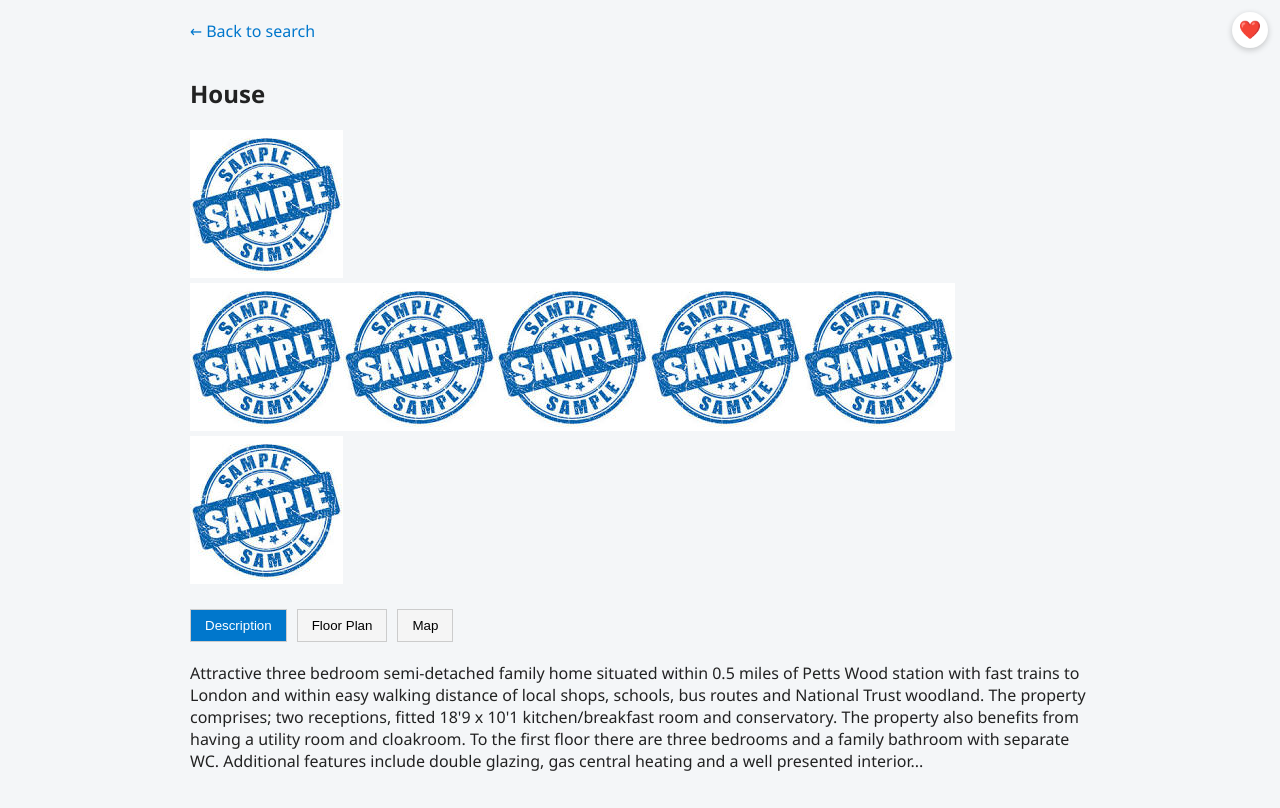
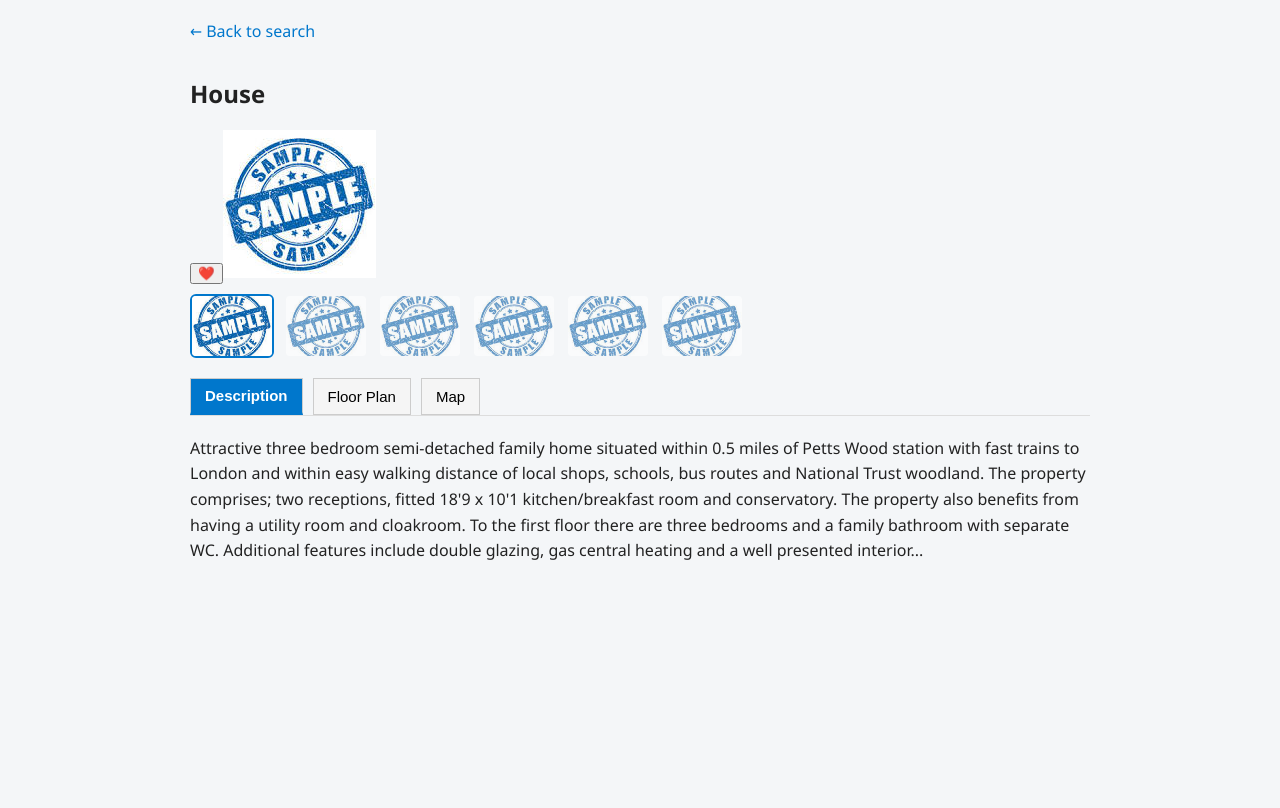
Before and after one commit to RavinduShenal/estate-agent-app, a React (Vite) app: page /property/prop1 in a window 1280 px wide. Built offline with nearby package versions, Linux system fonts and the light colour scheme.

Commit message:
add to fav button in prop card

```diff
--- a/src/styles/PropertyCard.css
+++ b/src/styles/PropertyCard.css
@@ -1,50 +1,123 @@
-.property-card {
-  display: flex;
-  gap: 15px;
-  padding: 15px;
-  margin-bottom: 15px;
-  background-color: #ffffff;
-  border-radius: 8px;
-  border: 1px solid #ddd;
-  position: relative;
+.details-page {
+  max-width: 1100px;
+  margin: auto;
+  padding: 20px;
 }
 
-.property-card img {
-  width: 150px;
-  height: 100px;
-  object-fit: cover;
-  border-radius: 4px;
+.back-link {
+  display: inline-block;
+  margin-bottom: 15px;
+  color: #0077cc;
+  text-decoration: none;
 }
 
-.property-info h3 {
-  margin: 0 0 5px 0;
+.details-top {
+  display: grid;
+  grid-template-columns: 2fr 1fr;
+  gap: 25px;
+  margin-bottom: 25px;
 }
 
-.property-info p {
-  margin: 4px 0;
+/* Images */
+.main-image {
+  width: 100%;
+  border-radius: 10px;
 }
 
-.property-link {
-  text-decoration: none;
-  color: inherit;
-  display: block;
+.thumbnail-row {
+  display: flex;
+  gap: 10px;
+  margin-top: 10px;
 }
 
-.fav-btn {
-  position: absolute;
-  top: 12px;
-  right: 12px;
-  z-index: 10;
-  background: white;
-  border: none;
-  border-radius: 50%;
-  width: 36px;
-  height: 36px;
-  font-size: 18px;
+.thumbnail {
+  width: 80px;
+  height: 60px;
+  object-fit: cover;
+  border-radius: 6px;
   cursor: pointer;
-  box-shadow: 0 2px 6px rgba(0,0,0,0.2);
+  opacity: 0.6;
+  border: 2px solid transparent;
 }
 
-.fav-btn.active {
-  color: red;
+.thumbnail.active {
+  opacity: 1;
+  border-color: #0077cc;
 }
+
+/* Summary */
+.details-summary h2 {
+  margin: 0;
+}
+
+.price {
+  color: #0077cc;
+  font-size: 22px;
+  font-weight: bold;
+  margin: 10px 0;
+}
+
+.fav-save-btn {
+  padding: 10px;
+  width: 100%;
+  margin: 10px 0;
+  border: 1px solid #ccc;
+  background: white;
+  cursor: pointer;
+  border-radius: 6px;
+}
+
+.fav-save-btn.saved {
+  color: green;
+  border-color: green;
+}
+
+.badges {
+  display: flex;
+  gap: 10px;
+  margin: 10px 0;
+}
+
+.badges span {
+  background: #f1f1f1;
+  padding: 6px 10px;
+  border-radius: 20px;
+  font-size: 14px;
+}
+
+.added-date {
+  font-size: 13px;
+  color: #666;
+}
+
+/* Tabs */
+.tabs {
+  display: flex;
+  gap: 20px;
+  border-bottom: 1px solid #ddd;
+  margin-bottom: 15px;
+}
+
+.tabs button {
+  padding: 10px;
+  border: none;
+  background: none;
+  cursor: pointer;
+  font-size: 15px;
+}
+
+.tabs button.active {
+  border-bottom: 3px solid #0077cc;
+  color: #0077cc;
+  font-weight: bold;
+}
+
+.tab-content {
+  line-height: 1.6;
+}
+
+.map-frame {
+  width: 100%;
+  height: 300px;
+  border: none;
+}
```
